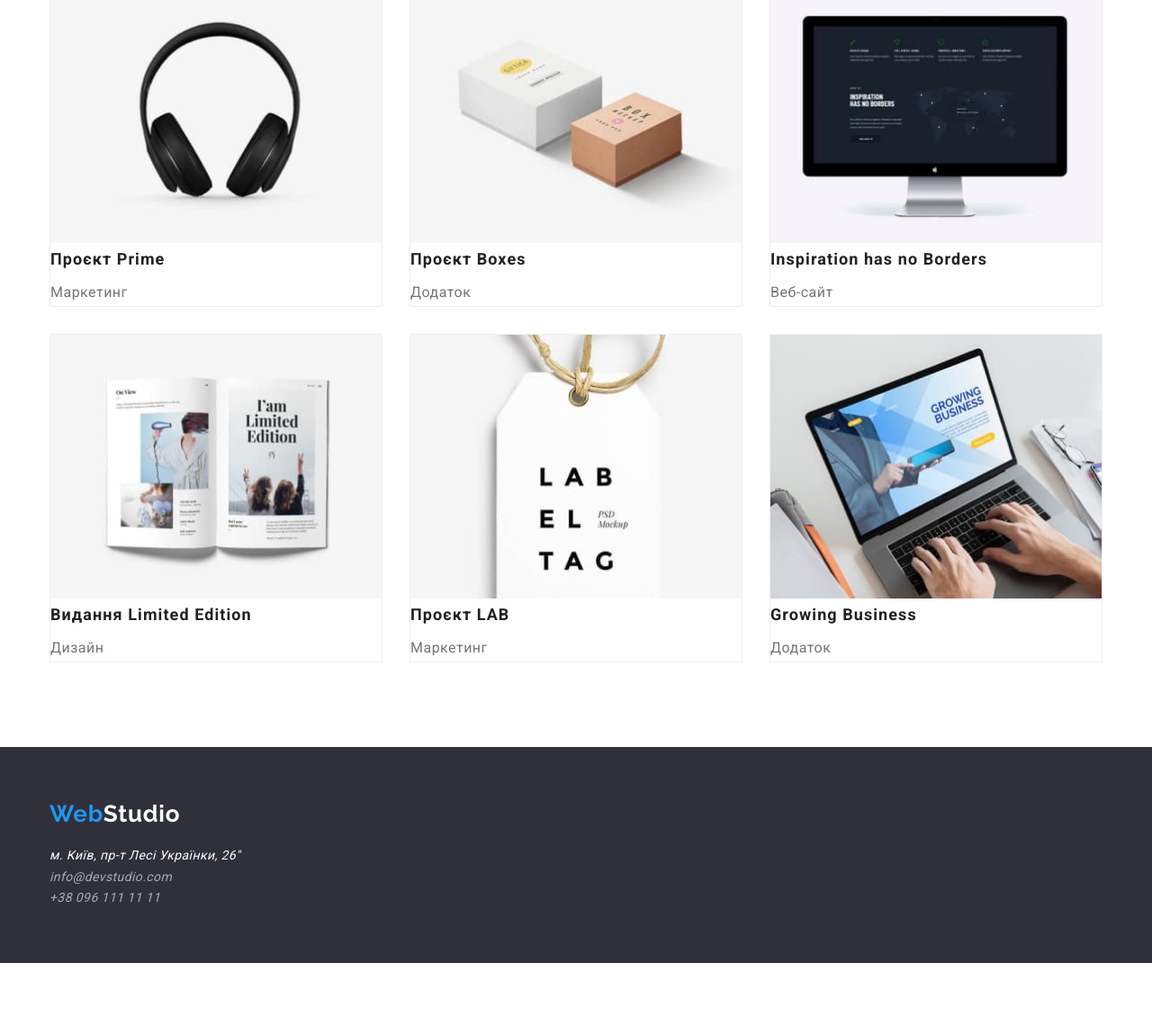
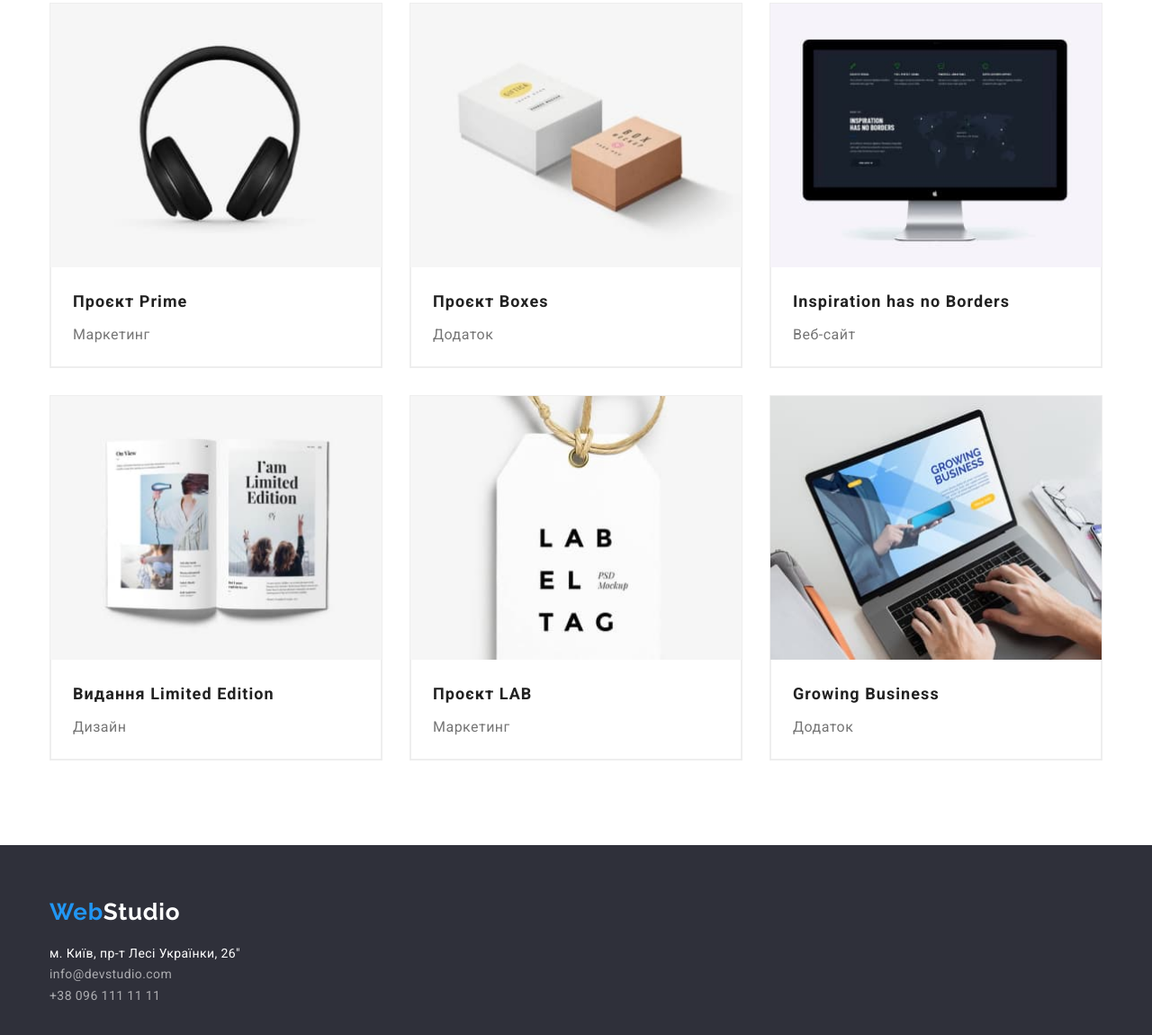
Before and after one commit to kam-kam28/goit-markup-hw-06, a plain HTML site: page portfolio.html in a window 1280 px wide. Shown: the part 680-1830 px from the top of the page at 90% size. Before the commit the page ends 1750 px from the top, so only its background shows below. Drawn offline with nearby package versions, Linux system fonts and the light colour scheme.

Commit message:
часть2

```diff
--- a/css/styles.css
+++ b/css/styles.css
@@ -32,6 +32,11 @@ img{
     height: auto;
     max-width: 100%;
 }
+header{
+    border: 1px solid #ECECEC;
+}
+
+
 .container{
     width: 1200px;
     padding-right: 15px;
@@ -45,9 +50,8 @@ img{
     padding-bottom: 94px;
 
 }
-.header{
 
-}
+
 .link{
    text-decoration: none;
    color: currentColor;
@@ -55,9 +59,7 @@ img{
 
 .header-container{
     display:flex;
-
     align-items: center;
-
 
 }
 .nav{
@@ -70,6 +72,7 @@ img{
     display: flex;
     padding-top: 32px ;
     padding-bottom: 32px;
+    gap: 50px;
 }
 
 .logo{
@@ -223,22 +226,6 @@ border-style: none;
 }
 
 
-.logo-footer{
-    color:#FFFFFF;
-}
-.item-footer{
-    text-decoration: none;
-
-    color: #FFFFFF;
-        line-height: 1.7;
-
-}
-.link-footer{
-text-decoration: none;
-    color:rgba(255, 255, 255, 0.6);
-        line-height: 1.7;
-
-}
 .image{ display:flex;
     justify-content: center;
    gap: 30px;
@@ -270,7 +257,7 @@ font-size: 14px;
 
 .titele-text{
  justify-content:flex-start;
-    margin: 10px;
+    margin-bottom: 10px;
         font-weight: 500;
         font-size: 16px;
         line-height: 1.19;
@@ -359,9 +346,8 @@ padding-bottom: 30px;
 
 
 .box-images {
- display: flex;
- flex-wrap: wrap;
-
+display: flex;
+    flex-wrap: wrap;
 
 }
 .box-element{
@@ -377,12 +363,45 @@ padding-bottom: 30px;
 .box-element:nth-last-child(-n +3){
     margin-bottom: 0px;
 }
-.links-footer{
-    margin-top: 20px;
 
+
+.desc{
+    padding-top: 20px;
+    padding-left: 24px;
+    padding-bottom: 20px;
+   padding-right: 24px;
+   border-bottom:1px solid #EEEEEE;
+   border-left:1px solid #EEEEEE;
+   border-right:1px solid #EEEEEE ;
 }
+
 .footer{
     padding-top: 60px;
     padding-bottom: 60px;
     background-color: #2F303A;
 }
+.logo-address{
+    margin-bottom: 20px;
+}
+.address{
+    font-style: normal;
+}
+
+.logo-footer {
+    margin-bottom: 20px;
+    color: #FFFFFF;
+}
+
+.item-footer {
+    text-decoration: none;
+    margin-bottom: 9px;
+    color: #FFFFFF;
+    line-height: 1.7;
+
+}
+
+.link-footer {
+    margin-bottom: ;
+    text-decoration: none;
+    color: rgba(255, 255, 255, 0.6);
+    line-height: 1.7;}
--- a/portfolio.html
+++ b/portfolio.html
@@ -20,7 +20,8 @@
   <body>
     <!--шапка-->
     <header>
-      <div class="container  ">
+      <div>
+      <div class="container header-container  ">
       <nav class="nav">
         <a class="logo" href="/">Web<span class="logo-header">Studio</span></a>
         <ul class="menu">
@@ -40,6 +41,7 @@
         <li><a class="link-item" href="tel:+380961111111">+38 096 111 11 11</a></li>
 
       </ul>
+      </div>
       </div>
     </header>
 
@@ -65,8 +67,10 @@
             width="370"
             height="294"
           />
+          <div  class="desc">
           <h2 class="titele-main">Технокряк</h2>
           <p class="tagline">Веб-сайт</p>
+          </div>
         </li>
         <li class="box-element">
           <img
@@ -75,8 +79,9 @@
             width="370"
             height="294"
           />
+          <div class="desc">
           <h2 class="titele-main">Постер New Orlean vs Golden Star</h2>
-          <p class="tagline">Дизайн</p>
+          <p class="tagline">Дизайн</p></div>
         </li>
         <li class="box-element">
           <img
@@ -85,8 +90,9 @@
             width="370"
             height="294"
           />
+          <div class="desc">
           <h2 class="titele-main">Ресторан Seafood</h2>
-          <p class="tagline">Додаток</p>
+          <p class="tagline">Додаток</p></div>
         </li>
         <li class="box-element" >
           <img
@@ -95,8 +101,9 @@
             width="370"
             height="294"
           />
+          <div class="desc">
           <h2 class="titele-main">Проєкт Prime</h2>
-          <p class="tagline">Маркетинг</p>
+          <p class="tagline">Маркетинг</p></div>
         </li>
         <li class="box-element">
           <img
@@ -105,8 +112,9 @@
             width="370"
             height="294"
           />
+          <div class="desc">
           <h2 class="titele-main">Проєкт Boxes</h2>
-          <p class="tagline">Додаток</p>
+          <p class="tagline">Додаток</p></div>
         </li>
         <li class="box-element">
           <img
@@ -115,8 +123,9 @@
             width="370"
             height="294"
           />
+          <div class="desc">
           <h2 class="titele-main">Inspiration has no Borders</h2>
-          <p class="tagline">Веб-сайт</p>
+          <p class="tagline">Веб-сайт</p></div>
         </li>
         <li class="box-element">
           <img
@@ -125,8 +134,9 @@
             width="370"
             height="294"
           />
+          <div class="desc">
           <h2 class="titele-main">Видання Limited Edition</h2>
-          <p class="tagline">Дизайн</p>
+          <p class="tagline">Дизайн</p></div>
         </li>
         <li class="box-element">
           <img
@@ -135,8 +145,9 @@
             width="370"
             height="294"
           />
+          <div class="desc">
           <h2 class="titele-main">Проєкт LAB</h2>
-          <p class="tagline">Маркетинг</p>
+          <p class="tagline">Маркетинг</p></div>
         </li>
         <li class="box-element">
           <img
@@ -145,8 +156,9 @@
             width="370"
             height="294"
           />
+          <div class="desc">
           <h2 class="titele-main">Growing Business</h2>
-          <p class="tagline">Додаток</p>
+          <p class="tagline">Додаток</p></div>
         </li>
       </ul>
       </div>
@@ -156,9 +168,10 @@
     <!--подвал-->
     <footer class="footer">
       <div class="container">
-      <a class="logo" href="/">Web<span class="logo-footer">Studio</span></a>
-      <address>
-        <ul class="links-footer">
+        <div class="logo-address">
+      <a class="logo" href="/">Web<span class="logo-footer">Studio</span></a></div>
+      <address class="address" >
+        <ul >
           <li><a class="item-footer" href="https://goo.gl/maps/2dNATKp7LSW3sN2Z7">м. Київ, пр-т Лесі Українки, 26"</a>
           </li>
           <li><a class="link-footer" href="mailto:">info@devstudio.com</a></li>
```
Also changed, not shown: index.html (+6 -4 lines).
